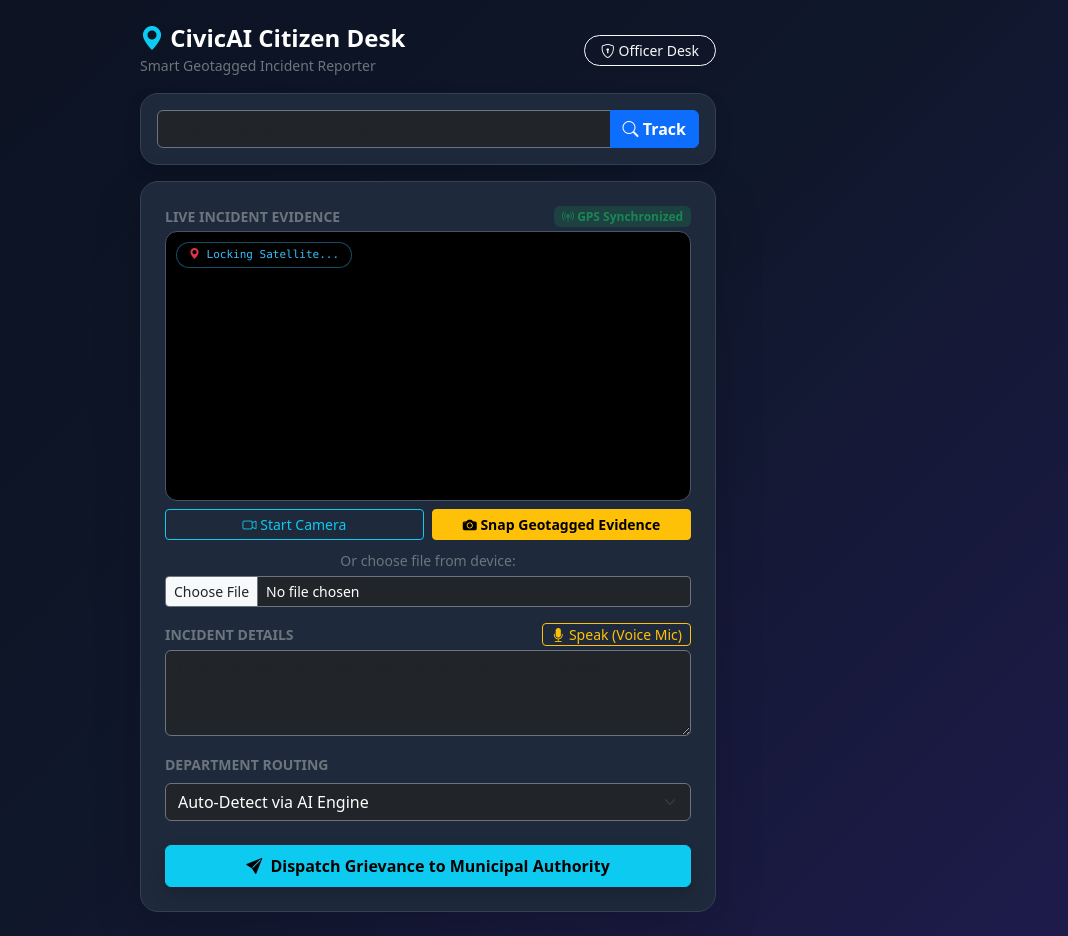
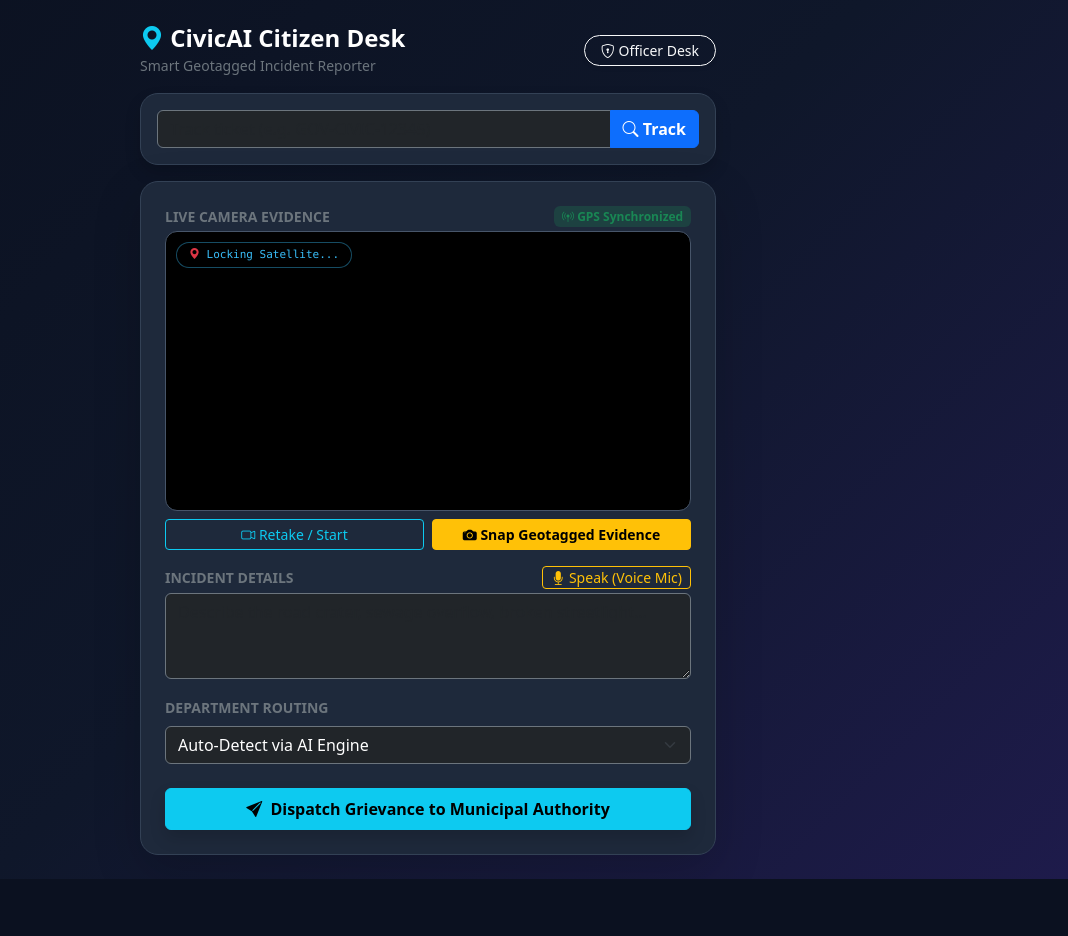
Before and after one commit to RohiVishwa/civic-ai-portal, a Flask app: page / in a window 1280 px wide. Shown: the whole page, without its empty margins (212-1280 px from the left). After the commit the page ends 879 px from the top, so only its background shows below. Run offline with Flask 3, Linux system fonts and the light colour scheme.

Commit message:
Remove file picker and enforce live camera evidence with dynamic GPS watermark

```diff
--- a/templates/index.html
+++ b/templates/index.html
@@ -23,7 +23,7 @@
             background: #000;
             border-radius: 12px;
             overflow: hidden;
-            height: 270px;
+            height: 280px;
             display: flex;
             align-items: center;
             justify-content: center;
@@ -52,7 +52,7 @@
 <body class="py-4">
 <div class="container" style="max-width: 600px;">
 
-    <!-- Header -->
+    <!-- Top Header -->
     <div class="d-flex justify-content-between align-items-center mb-3">
         <div>
             <h4 class="fw-bold text-white mb-0">
@@ -65,7 +65,7 @@
         </a>
     </div>
 
-    <!-- Status Tracker -->
+    <!-- Quick Status Tracker -->
     <div class="portal-card p-3 mb-3 shadow">
         <div class="input-group">
             <input type="text" id="trackInput" class="form-control bg-dark text-white border-secondary" placeholder="Track ticket (e.g. GOV-CIVIC-12345)">
@@ -78,10 +78,10 @@
     <div class="portal-card p-4 shadow-lg">
         <form method="POST" action="/submit">
 
-            <!-- Live Camera Section -->
+            <!-- Live Camera Section Only (File Upload Removed) -->
             <div class="mb-3">
                 <div class="d-flex justify-content-between align-items-center mb-1">
-                    <label class="form-label text-secondary small fw-bold mb-0">LIVE INCIDENT EVIDENCE</label>
+                    <label class="form-label text-secondary small fw-bold mb-0">LIVE CAMERA EVIDENCE</label>
                     <span class="badge bg-success bg-opacity-25 text-success small" id="gpsBadge">
                         <i class="bi bi-broadcast-pin"></i> GPS Synchronized
                     </span>
@@ -97,16 +97,11 @@
 
                 <div class="d-flex gap-2">
                     <button type="button" class="btn btn-outline-info w-50 btn-sm" onclick="startCamera()">
-                        <i class="bi bi-camera-video"></i> Start Camera
+                        <i class="bi bi-camera-video"></i> Retake / Start
                     </button>
                     <button type="button" class="btn btn-warning w-50 btn-sm fw-bold" id="snapBtn" onclick="captureSnapshotWithGPS()">
                         <i class="bi bi-camera-fill"></i> Snap Geotagged Evidence
                     </button>
-                </div>
-
-                <div class="mt-2 text-center">
-                    <span class="text-secondary small">Or choose file from device: </span>
-                    <input type="file" id="file_picker" accept="image/*" class="form-control form-control-sm bg-dark text-white border-secondary d-inline-block mt-1" onchange="handleFileWithGPS(this)">
                 </div>
 
                 <!-- Hidden inputs -->
@@ -149,7 +144,6 @@
 <script>
 let streamInstance = null;
 
-// Dynamic location helper to ensure variation per submission
 function generateDynamicCoords(baseLat = 30.7303, baseLng = 76.1688) {
     const latOffset = (Math.random() - 0.5) * 0.0180;
     const lngOffset = (Math.random() - 0.5) * 0.0180;
@@ -189,8 +183,14 @@ async function startCamera() {
         video.classList.remove('d-none');
         preview.classList.add('d-none');
         streamInstance = stream;
+
+        const snapBtn = document.getElementById('snapBtn');
+        if (snapBtn) {
+            snapBtn.className = "btn btn-warning w-50 btn-sm fw-bold";
+            snapBtn.innerHTML = '<i class="bi bi-camera-fill"></i> Snap Geotagged Evidence';
+        }
     } catch (err) {
-        console.warn("Camera start failed, fallback to file picker:", err);
+        alert("Camera permission access nahi mil paya. Kripya camera allow karein.");
     }
 }
 
@@ -203,7 +203,7 @@ function captureSnapshotWithGPS() {
     const snapBtn = document.getElementById('snapBtn');
 
     if (!video || !video.srcObject) {
-        alert("Pehle 'Start Camera' dabayein ya gallery se file choose karein!");
+        alert("Pehle 'Retake / Start' dabakar camera chalayein!");
         return;
     }
 
@@ -220,7 +220,7 @@ function captureSnapshotWithGPS() {
 
     ctx.fillStyle = "#38bdf8";
     ctx.font = "bold 15px monospace";
-    ctx.fillText("CIVICAI INCIDENT DISPATCH | " + new Date().toLocaleTimeString(), 15, 432);
+    ctx.fillText("CIVICAI LIVE SNAPSHOT | " + new Date().toLocaleTimeString(), 15, 432);
 
     ctx.fillStyle = "#ffffff";
     ctx.font = "bold 15px monospace";
@@ -241,42 +241,6 @@ function captureSnapshotWithGPS() {
     if (snapBtn) {
         snapBtn.className = "btn btn-success w-50 btn-sm fw-bold";
         snapBtn.innerHTML = '<i class="bi bi-check-circle-fill"></i> Geotag Stamped!';
-    }
-}
-
-// Handle File with GPS Watermark
-function handleFileWithGPS(input) {
-    if (input.files && input.files[0]) {
-        const reader = new FileReader();
-        reader.onload = function(e) {
-            const img = new Image();
-            img.onload = function() {
-                document.getElementById('complaint_location').value = currentCoords;
-                const canvas = document.getElementById('snap_canvas');
-                canvas.width = 640;
-                canvas.height = 480;
-                const ctx = canvas.getContext('2d');
-                ctx.drawImage(img, 0, 0, 640, 480);
-
-                ctx.fillStyle = "rgba(0, 0, 0, 0.75)";
-                ctx.fillRect(0, 405, 640, 75);
-                ctx.fillStyle = "#38bdf8";
-                ctx.font = "bold 15px monospace";
-                ctx.fillText("CIVICAI UPLOADED EVIDENCE | " + new Date().toLocaleTimeString(), 15, 432);
-                ctx.fillStyle = "#ffffff";
-                ctx.font = "bold 15px monospace";
-                ctx.fillText("GEOTAG: " + currentCoords, 15, 458);
-
-                const stamped = canvas.toDataURL('image/jpeg', 0.8);
-                document.getElementById('image_data').value = stamped;
-                const preview = document.getElementById('camera_preview');
-                preview.src = stamped;
-                preview.classList.remove('d-none');
-                document.getElementById('camera_feed').classList.add('d-none');
-            };
-            img.src = e.target.result;
-        };
-        reader.readAsDataURL(input.files[0]);
     }
 }
 
```
